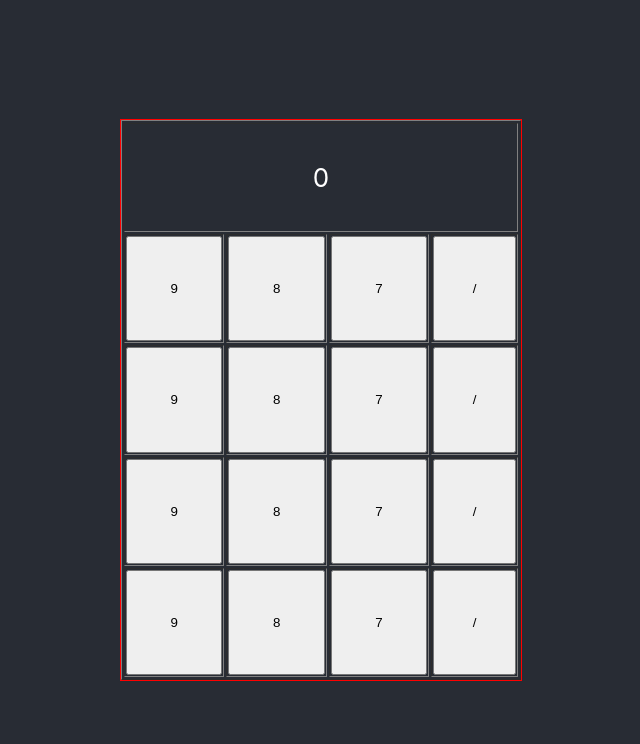
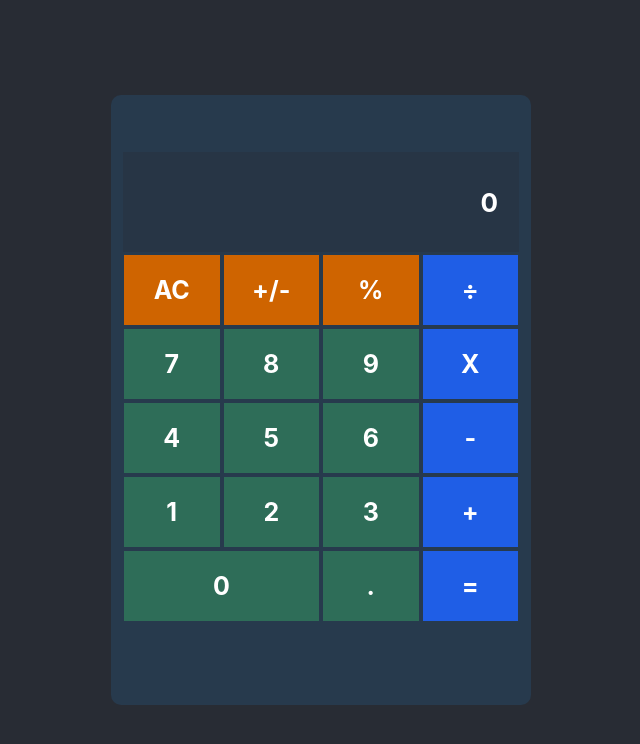
Before and after one commit to rukundoeric/calculator, a React (Create React App) app: page / in a window 1280 px wide. Shown: the top 744 px of the page, without its empty margins (319-959 px from the left). Built offline with nearby package versions, Linux system fonts and the light colour scheme.

Commit message:
implement button panel component

```diff
--- a/package.json
+++ b/package.json
@@ -11,6 +11,7 @@
     "react": "^17.0.1",
     "react-dom": "^17.0.1",
     "react-scripts": "4.0.3",
+    "uniqid": "^5.3.0",
     "web-vitals": "^1.0.1"
   },
   "scripts": {
--- a/src/assets/css/style.css
+++ b/src/assets/css/style.css
@@ -3,10 +3,11 @@
 }
 
 .calc-content {
-  border: 1px solid red;
+  background-color: #273a4d;
   height: 70vmin;
   width: 50vmin;
-  pointer-events: none;
+  padding: 25px 10px;
+  border-radius: 10px;
 }
 
 @media (prefers-reduced-motion: no-preference) {
@@ -38,23 +39,69 @@
   }
 }
 table {
+  margin-top: 30px;
   width: 100%;
-  height: 100%;
+}
+table thead td {
+  height: 10vmin;
+  background-color: #282c344f;
+}
+table thead td .res {
+  float: right;
+  padding-right: 20px;
+  font-family: -apple-system, blinkmacsystemfont, "Segoe UI", "Roboto", "Oxygen", "Ubuntu", "Cantarell", "Fira Sans", "Droid Sans", "Helvetica Neue", sans-serif;
+  font-weight: 700;
+  -webkit-font-smoothing: antialiased;
+  -moz-osx-font-smoothing: grayscale;
+}
+table tbody td {
+  width: 25%;
+  height: 70px;
 }
 table button {
   width: 100%;
   height: 100%;
+  outline: none;
+  border: 0;
+  cursor: pointer;
+  font-size: 25px;
+  font-weight: 700;
+  background-color: white;
+  font-family: -apple-system, blinkmacsystemfont, "Segoe UI", "Roboto", "Oxygen", "Ubuntu", "Cantarell", "Fira Sans", "Droid Sans", "Helvetica Neue", sans-serif;
+  -webkit-font-smoothing: antialiased;
+  -moz-osx-font-smoothing: grayscale;
 }
 
 body {
   margin: 0;
-  font-family: -apple-system, BlinkMacSystemFont, "Segoe UI", "Roboto", "Oxygen", "Ubuntu", "Cantarell", "Fira Sans", "Droid Sans", "Helvetica Neue", sans-serif;
-  -webkit-font-smoothing: antialiased;
-  -moz-osx-font-smoothing: grayscale;
 }
 
 code {
   font-family: source-code-pro, Menlo, Monaco, Consolas, "Courier New", monospace;
 }
 
+.nums {
+  color: white;
+  background-color: #2e6d58;
+}
+.nums:hover {
+  background-color: rgba(46, 109, 88, 0.678);
+}
+
+.contrl {
+  color: white;
+  background-color: #cf6400;
+}
+.contrl:hover {
+  background-color: rgba(207, 100, 0, 0.678);
+}
+
+.ops {
+  color: white;
+  background-color: #1f5ee6;
+}
+.ops:hover {
+  background-color: rgba(31, 94, 230, 0.678);
+}
+
 /*# sourceMappingURL=style.css.map */
--- a/src/assets/sass/_index.scss
+++ b/src/assets/sass/_index.scss
@@ -1,12 +1,25 @@
+$font1: -apple-system,
+  blinkmacsystemfont,
+  'Segoe UI',
+  'Roboto',
+  'Oxygen',
+  'Ubuntu',
+  'Cantarell',
+  'Fira Sans',
+  'Droid Sans',
+  'Helvetica Neue',
+  sans-serif;
+
 .App {
   text-align: center;
 }
 
 .calc-content {
-  border: 1px solid red;
+  background-color: rgb(39, 58, 77);
   height: 70vmin;
   width: 50vmin;
-  pointer-events: none;
+  padding: 25px 10px;
+  border-radius: 10px;
 }
 
 @media (prefers-reduced-motion: no-preference) {
@@ -41,31 +54,49 @@
 }
 
 table {
+  margin-top: 30px;
   width: 100%;
-  height: 100%;
+
+  thead {
+    td {
+      height: 10vmin;
+      background-color: #282c344f;
+
+      .res {
+        float: right;
+        padding-right: 20px;
+        font-family: $font1;
+        font-weight: 700;
+        -webkit-font-smoothing: antialiased;
+        -moz-osx-font-smoothing: grayscale;
+      }
+    }
+  }
+
+  tbody {
+    td {
+      width: 25%;
+      height: 70px;
+    }
+  }
 
   button {
     width: 100%;
     height: 100%;
+    outline: none;
+    border: 0;
+    cursor: pointer;
+    font-size: 25px;
+    font-weight: 700;
+    background-color: white;
+    font-family: $font1;
+    -webkit-font-smoothing: antialiased;
+    -moz-osx-font-smoothing: grayscale;
   }
 }
 
 body {
   margin: 0;
-  font-family:
-    -apple-system,
-    BlinkMacSystemFont,
-    'Segoe UI',
-    'Roboto',
-    'Oxygen',
-    'Ubuntu',
-    'Cantarell',
-    'Fira Sans',
-    'Droid Sans',
-    'Helvetica Neue',
-    sans-serif;
-  -webkit-font-smoothing: antialiased;
-  -moz-osx-font-smoothing: grayscale;
 }
 
 code {
@@ -77,3 +108,30 @@ code {
     'Courier New',
     monospace;
 }
+
+.nums {
+  color: white;
+  background-color: rgb(46, 109, 88);
+
+  &:hover {
+    background-color: rgba(46, 109, 88, 0.678);
+  }
+}
+
+.contrl {
+  color: white;
+  background-color: rgb(207, 100, 0);
+
+  &:hover {
+    background-color: rgba(207, 100, 0, 0.678);
+  }
+}
+
+.ops {
+  color: white;
+  background-color: rgb(31, 94, 230);
+
+  &:hover {
+    background-color: rgba(31, 94, 230, 0.678);
+  }
+}
--- a/src/components/App.js
+++ b/src/components/App.js
@@ -1,5 +1,6 @@
 import { Component } from 'react';
 import Display from './_display';
+import ButtonPanel from './_buttonPanel';
 import '../assets/css/style.css';
 
 class App extends Component {
@@ -16,32 +17,9 @@ class App extends Component {
       <div className="App">
         <div className="calc-container">
           <div className="calc-content">
-            <table border="1">
+            <table>
               <Display result={result} />
-              <tr>
-                <td><button type="button">9</button></td>
-                <td><button type="button">8</button></td>
-                <td><button type="button">7</button></td>
-                <td><button type="button">/</button></td>
-              </tr>
-              <tr>
-                <td><button type="button">9</button></td>
-                <td><button type="button">8</button></td>
-                <td><button type="button">7</button></td>
-                <td><button type="button">/</button></td>
-              </tr>
-              <tr>
-                <td><button type="button">9</button></td>
-                <td><button type="button">8</button></td>
-                <td><button type="button">7</button></td>
-                <td><button type="button">/</button></td>
-              </tr>
-              <tr>
-                <td><button type="button">9</button></td>
-                <td><button type="button">8</button></td>
-                <td><button type="button">7</button></td>
-                <td><button type="button">/</button></td>
-              </tr>
+              <ButtonPanel />
             </table>
           </div>
         </div>
--- a/src/components/_buttonGroupItem.js
+++ b/src/components/_buttonGroupItem.js
@@ -1,12 +1,13 @@
 /* eslint-disable react/forbid-prop-types */
 import React from 'react';
 import PropTypes from 'prop-types';
+import key from 'uniqid';
 import ButtonItem from './_buttonItem';
 
 function ButtonGroupItem({ group: buttons }) {
   return (
     <tr>
-      {buttons.map(item => (<ButtonItem item={item} key={`key_${item.key}`} />))}
+      {buttons.map(item => (<ButtonItem item={item} key={key(item.value)} />))}
     </tr>
   );
 }
--- a/src/components/_buttonItem.js
+++ b/src/components/_buttonItem.js
@@ -2,9 +2,11 @@
 import React from 'react';
 import PropTypes from 'prop-types';
 
-function ButtonItem({ item: { value } }) {
+function ButtonItem({ item: { value, style } }) {
   return (
-    <td><button type="button">{value}</button></td>
+    <td colSpan={value === '0' ? 2 : ''}>
+      <button className={style} type="button">{value}</button>
+    </td>
   );
 }
 
--- a/src/components/_buttonPanel.js
+++ b/src/components/_buttonPanel.js
@@ -0,0 +1,14 @@
+import React from 'react';
+import key from 'uniqid';
+import ButtonGroupItem from './_buttonGroupItem';
+import buttons from '../data/buttons.json';
+
+function ButtonPanel() {
+  return (
+    <tbody>
+      {buttons.map(group => (<ButtonGroupItem group={group} key={key()} />))}
+    </tbody>
+  );
+}
+
+export default ButtonPanel;
--- a/src/components/_display.js
+++ b/src/components/_display.js
@@ -3,9 +3,11 @@ import PropTypes from 'prop-types';
 
 function Display({ result }) {
   return (
-    <tr>
-      <td colSpan="4"><div>{result}</div></td>
-    </tr>
+    <thead height="100px">
+      <tr>
+        <td colSpan="4"><div className="res">{result}</div></td>
+      </tr>
+    </thead>
   );
 }
 
--- a/src/data/buttons.json
+++ b/src/data/buttons.json
@@ -2,87 +2,87 @@
   [
     {
       "value": "AC",
-      "style": ""
+      "style": "contrl"
     },
     {
       "value": "+/-",
-      "style": ""
+      "style": "contrl"
     },
     {
       "value": "%",
-      "style": ""
+      "style": "contrl"
     },
     {
       "value": "÷",
-      "style": ""
+      "style": "ops"
     }
   ],
   [
     {
       "value": "7",
-      "style": ""
+      "style": "nums"
     },
     {
       "value": "8",
-      "style": ""
+      "style": "nums"
     },
     {
       "value": "9",
-      "style": ""
+      "style": "nums"
     },
     {
       "value": "X",
-      "style": ""
+      "style": "ops"
     }
   ],
   [
     {
       "value": "4",
-      "style": ""
+      "style": "nums"
     },
     {
       "value": "5",
-      "style": ""
+      "style": "nums"
     },
     {
       "value": "6",
-      "style": ""
+      "style": "nums"
     },
     {
       "value": "-",
-      "style": ""
+      "style": "ops"
     }
   ],
   [
     {
       "value": "1",
-      "style": ""
+      "style": "nums"
     },
     {
       "value": "2",
-      "style": ""
+      "style": "nums"
     },
     {
       "value": "3",
-      "style": ""
+      "style": "nums"
     },
     {
       "value": "+",
-      "style": ""
+      "style": "ops"
     }
   ],
   [
     {
       "value": "0",
-      "style": ""
+      "style": "nums"
     },
     {
       "value": ".",
-      "style": ""
+      "style": "nums"
     },
     {
       "value": "=",
-      "style": ""
+      "style": "ops"
     }
   ]
 ]
```
Also changed, not shown: 2 other files (tests, documents, lock files or other folders).
